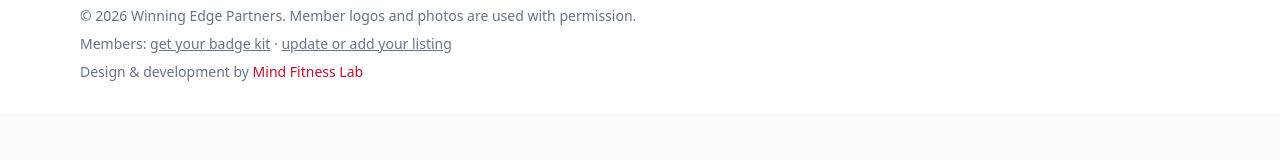
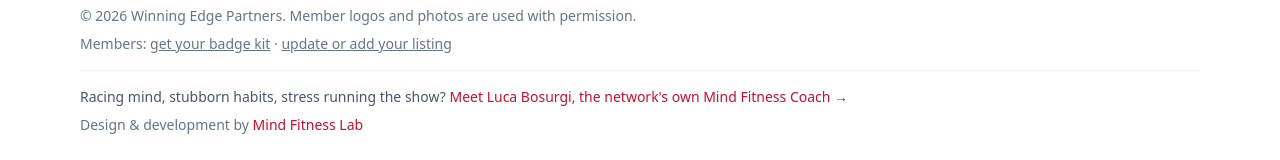
Before and after one commit to lucabosurgi/bni-winning-edge, a Next.js app: page / in a window 1280 px wide. Shown: the part 863-1023 px from the top of the page. Before the commit the page ends 977 px from the top, so only its background shows below. Built offline with nearby package versions, Linux system fonts and the light colour scheme; no server answers; the database is empty.

Commit message:
Footer: discreet line to Luca’s member page

```diff
--- a/src/app/layout.tsx
+++ b/src/app/layout.tsx
@@ -71,6 +71,15 @@
               Members: <a href="/kit" className="underline hover:text-slate-700">get your badge kit</a>{" "}
               &middot; <a href="/listing" className="underline hover:text-slate-700">update or add your listing</a>
             </p>
+            <p className="mt-4 border-t border-slate-100 pt-4 text-slate-600">
+              Racing mind, stubborn habits, stress running the show?{" "}
+              <a
+                href="/members/mind-fitness-luca-bosurgi"
+                className="font-medium text-brand hover:underline"
+              >
+                Meet Luca Bosurgi, the network&apos;s own Mind Fitness Coach &rarr;
+              </a>
+            </p>
             <p className="mt-2">
               Design &amp; development by{" "}
               <a
```
